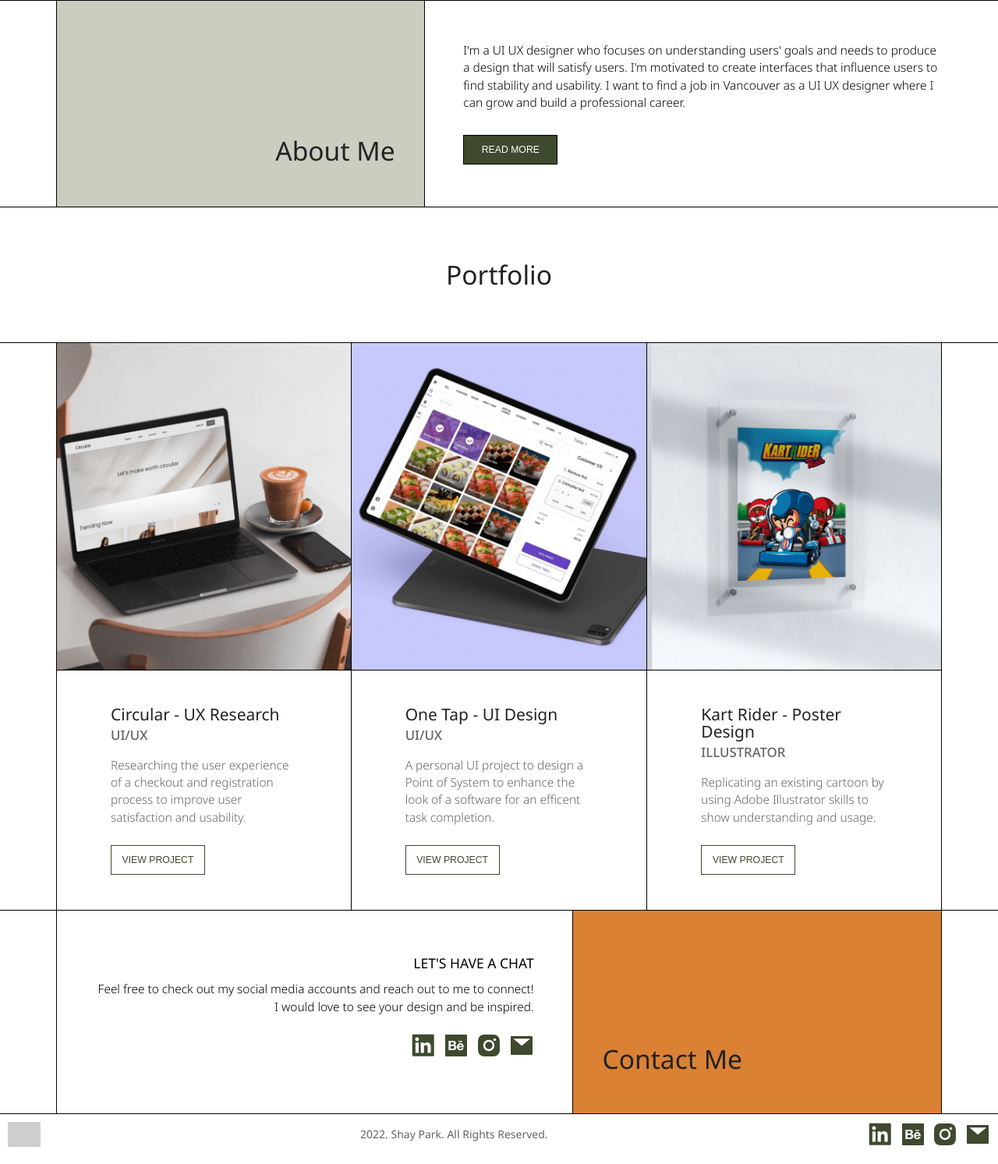
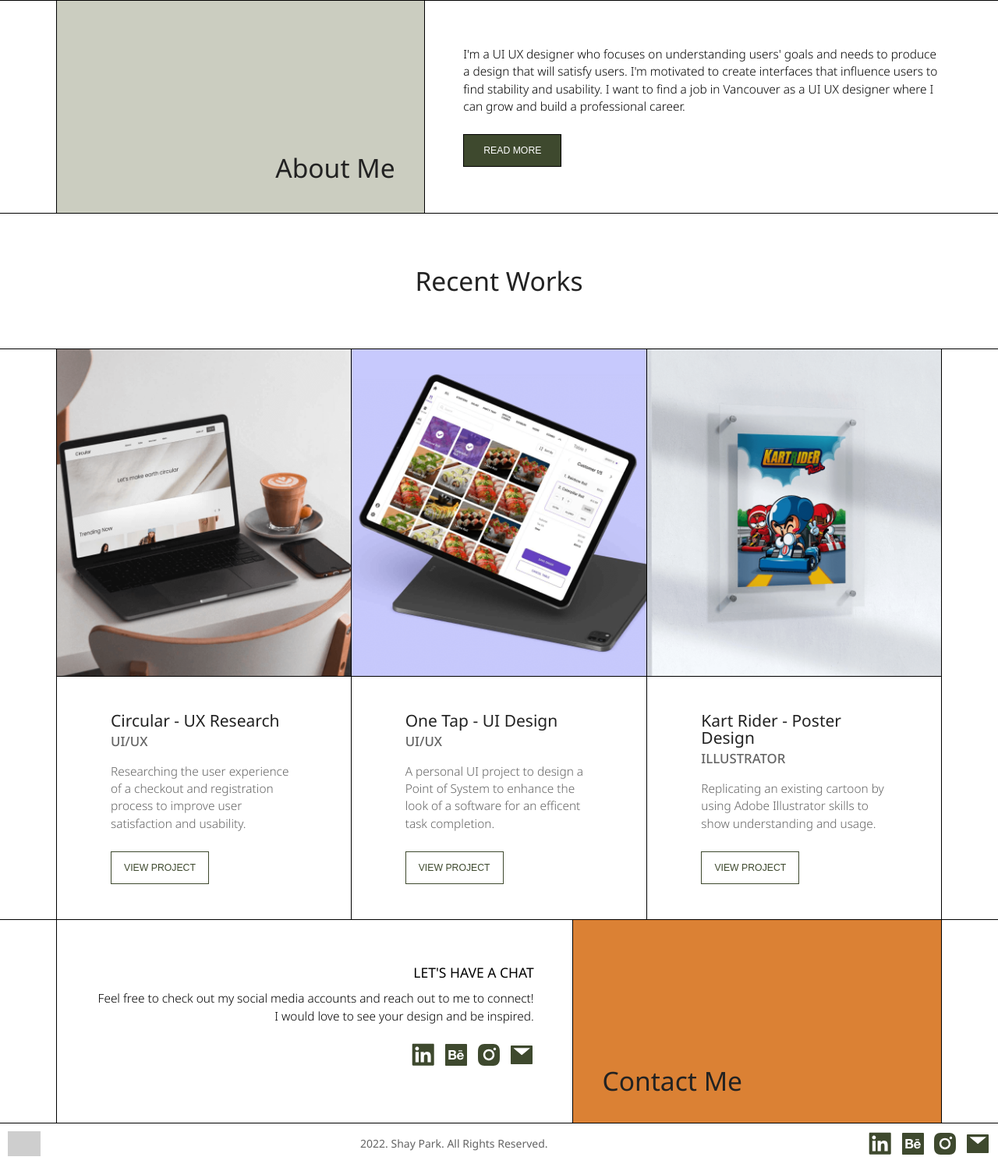
Before and after one commit to shayparksoo/shayparksooin, a PHP site: page / in a window 1280 px wide. Shown: the part 303-1796 px from the top of the page at 78% size. Before the commit the page ends 1774 px from the top, so only its background shows below. Run offline with PHP 8.4, Linux system fonts and the light colour scheme; grey boxes are pictures that could not be loaded.

Commit message:
card link, btn flicker, btn adjust

```diff
--- a/css/partials/responsive.css
+++ b/css/partials/responsive.css
@@ -504,7 +504,7 @@
     }
 
     .home-about__title-cont {
-        height: 264px;
+        height: 272px;
     }
 
     .home-contact__title-cont {
@@ -512,12 +512,12 @@
     }
 
     .home-right {
-        top: 70%;
+        top: 76%;
         left: -8%;
     }
 
     .home-left {
-        top: 70%;
+        top: 76%;
         right: -8%;
     }
 
--- a/css/partials/return.css
+++ b/css/partials/return.css
@@ -8,5 +8,4 @@
 .return .btn {
     width: 206px;
     height: 54px;
-    margin: 0 auto;
 }
--- a/css/partials/util.css
+++ b/css/partials/util.css
@@ -88,25 +88,26 @@
 
 /*  -------------- // Button // -------------- */
 .btn {
-    /* padding: 9px 20px; */
     text-transform: uppercase;
-    width: 121px;
-    height: 38px;
+    width: 126px;
+    height: 42px;
     text-align: center;
+}
+
+.btn-card-top {
+    margin-top: 24px;
 }
 
 .btn-fill {
     color: white;
     background-color: var(--primary);
     border: 1px solid #000;
-    margin-top: 30px;
 }
 
 .btn-fill:hover {
     color: black;
     background-color: white;
     border: 1px solid #000;
-    margin-top: 30px;
     transition: 0.2s;
 }
 
@@ -114,14 +115,12 @@
     color:#3E492E;
     background-color: white;
     border: 1px solid #3E492E;
-    margin-top: 24px;
 }
 
 .btn-outline:hover {
     color: white;
     background-color: #3E492E;
     border: 1px solid white;
-    margin-top: 24px;
     transition: 0.2s;
 }
 
@@ -133,7 +132,6 @@
 /*  -------------- // Work Cards // -------------- */
 .work__cont {
     flex-direction: column;
-    /* border-bottom: 1px solid #000; */
 }
 
 .work__cont.grid {
--- a/partials/about/about-bio.php
+++ b/partials/about/about-bio.php
@@ -4,7 +4,7 @@
             <img src="/img/profile.png" class="profile border-r" alt="Shay Park's Profile" width="300" height="194">
         </div>
         <div class="col col-12-sm col-7-md col-5 col-8-xl sec-body-ctnr about-bio-txt">
-            <p class="sec-body-sm p-break">I'm dedicated in producing designs that satisfies the users and fulfill their needs. I love to make designs that are simple but leaves a big impact.</p>
+            <p class="sec-body-sm p-break">I'm dedicated in producing designs that satisfies the users and fulfill their needs. I love to make designs that are simple but leaves a big impact. I'm not afraid to listen to feedbacks that will make me grow and develop my skills.</p>
             <p class="sec-body-sm p-break">Seoul to Vancouver. 20 years and counting. It hasn't been easy as an international student but this is where I find myself to be.</p>
             <p class="sec-body-sm p-break">Out from my room, my favourite things to do are hand washing my car or going out for a photoshoot.</p>
         </div>
--- a/partials/home/home-about.php
+++ b/partials/home/home-about.php
@@ -5,7 +5,7 @@
         </div>
         <div class="home-about home-about__body-cont col col-12-sm col-8-md col-7 flex padding-left">
             <p class="home-about__body sec-body-sm">I'm a UI UX designer who focuses on understanding users' goals and needs to produce a design that will satisfy users. I'm motivated to create interfaces that influence users to find stability and usability. I want to find a job in Vancouver as a UI UX designer where I can grow and build a professional career.</p>
-            <a href="about.php"><button class="btn btn-fill button-txt">Read More</button></a>
+            <a href="about.php"><button class="btn btn-card-top btn-fill button-txt">Read More</button></a>
         </div>
     </div>
 </section>
--- a/partials/home/home-work.php
+++ b/partials/home/home-work.php
@@ -1,30 +1,30 @@
 <section class="home-work border-b">
     <div class="main-title flex">
-        <h2>Portfolio</h2>
+        <h2>Recent Works</h2>
     </div>
 </section>
 <section class="home-work border-b">
     <div class="work__cont grid">
         <div class="work__ind-card col col-12-sm col-6-md col-4 home-card">
             <div class="card-img">
-                <div class="card-img__circular card-img border-b" title="Circular UI UX by Shay Park"></div>
+                <a href="<?php echo WWW_ROOT . '/uiux-circular.php';?>"><div class="card-img__circular card-img border-b" title="Circular UI UX by Shay Park"></div></a>
             </div>
             <div class="card-content">
                 <h3 class="card-h3">Circular - UX Research</h3>
                 <p class="card-category">UI/UX</p>
                 <p class="card-body">Researching the user experience of a checkout and registration process to improve user satisfaction and usability.</p>
-                <a href="<?php echo WWW_ROOT . '/uiux-circular.php';?>"><button class="btn btn-outline button-txt">View Project</button></a>
+                <a href="<?php echo WWW_ROOT . '/uiux-circular.php';?>"><button class="btn btn-card-top btn-outline button-txt">View Project</button></a>
             </div>
         </div>
         <div class="work__ind-card col col-12-sm col-6-md col-4 home-card">
             <div class="card-img">
-                <div class="card-img__onetap card-img border-b" title="One Tap UI UX by Shay Park"></div>
+                <a href="<?php echo WWW_ROOT . '/uiux-onetap.php';?>"><div class="card-img__onetap card-img border-b" title="One Tap UI UX by Shay Park"></div></a>
             </div>
             <div class="card-content">
                 <h3 class="card-h3">One Tap - UI Design</h3>
                 <p class="card-category">UI/UX</p>
                 <p class="card-body">A personal UI project to design a Point of System to enhance the look of a software for an efficent task completion.</p>
-                <a href="<?php echo WWW_ROOT . '/uiux-onetap.php';?>"><button class="btn btn-outline button-txt">View Project</button></a>
+                <a href="<?php echo WWW_ROOT . '/uiux-onetap.php';?>"><button class="btn btn-card-top btn-outline button-txt">View Project</button></a>
             </div>
         </div>
         <div class="work__ind-card col col-12-sm col-6-md col-4 last-card">
@@ -35,7 +35,7 @@
                 <h3 class="card-h3">Kart Rider - Poster Design</h3>
                 <p class="card-category">ILLUSTRATOR</p>
                 <p class="card-body">Replicating an existing cartoon by using Adobe Illustrator skills to show understanding and usage.</p>
-                <a href="<?php echo WWW_ROOT . '/graphic-kart.php';?>"><button class="btn btn-outline button-txt">View Project</button></a>
+                <a href="<?php echo WWW_ROOT . '/graphic-kart.php';?>"><button class="btn btn-card-top btn-outline button-txt">View Project</button></a>
             </div>
         </div>
     </div>
--- a/partials/uiux/circular/circular-final.php
+++ b/partials/uiux/circular/circular-final.php
@@ -23,5 +23,5 @@
     <iframe class="col-12 figma-center" style="border: 1px solid rgba(0, 0, 0, 0.1);" width="1000" height="650" src="https://xd.adobe.com/embed/84465405-bc7e-4bf7-844b-1fbd48829b16-d115/" frameborder="0" allowfullscreen></iframe>
 </section>
 <section class="return border-t flex jc-center">
-    <a href="<?php echo WWW_ROOT . '/uiux.php';?>"><button class="btn btn-outline button-txt col col-12">More Projects</button></a>
+    <a href="<?php echo WWW_ROOT . '/uiux.php';?>"><button class="btn btn-fill button-txt col col-12">More Projects</button></a>
 </section>
--- a/partials/uiux/onetap/onetap-final.php
+++ b/partials/uiux/onetap/onetap-final.php
@@ -13,5 +13,5 @@
     <iframe class="col-12 figma-center" style="border: 1px solid rgba(0, 0, 0, 0.1);" width="1000" height="650" src="https://www.figma.com/embed?embed_host=share&url=https%3A%2F%2Fwww.figma.com%2Fproto%2F2nZZVhJPaS81qRNE2LvPzR%2FOne-Tap%3Fnode-id%3D1%253A27%26scaling%3Dscale-down%26starting-point-node-id%3D1%253A27" allowfullscreen></iframe>
 </section>
 <section class="return border-t flex jc-center">
-    <a href="<?php echo WWW_ROOT . '/uiux.php';?>"><button class="btn btn-outline button-txt col col-12">More Projects</button></a>
+    <a href="<?php echo WWW_ROOT . '/uiux.php';?>"><button class="btn btn-fill button-txt col col-12">More Projects</button></a>
 </section>
```
Also changed, not shown: partials/uiux/uiux-cards.php (+4 -4 lines).
